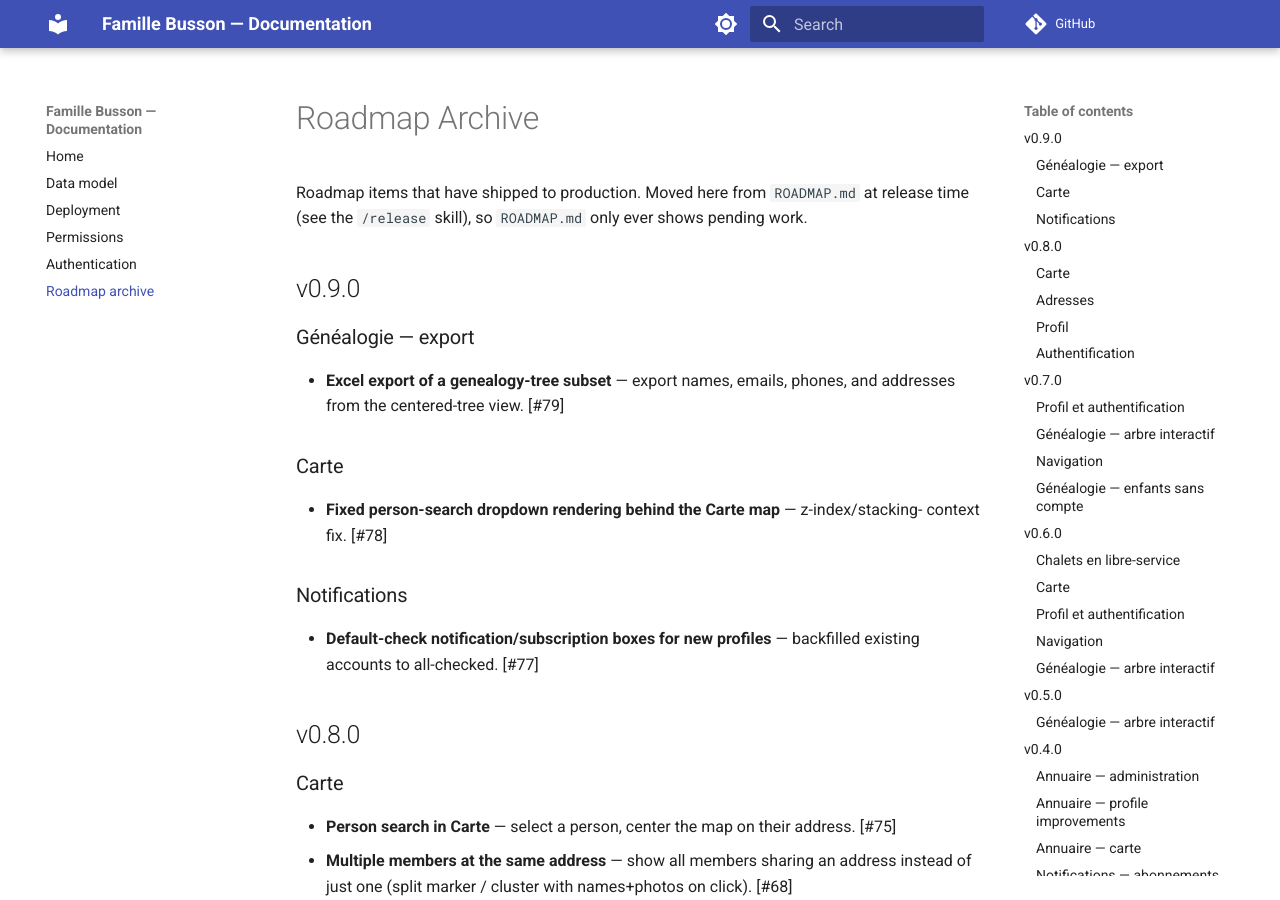
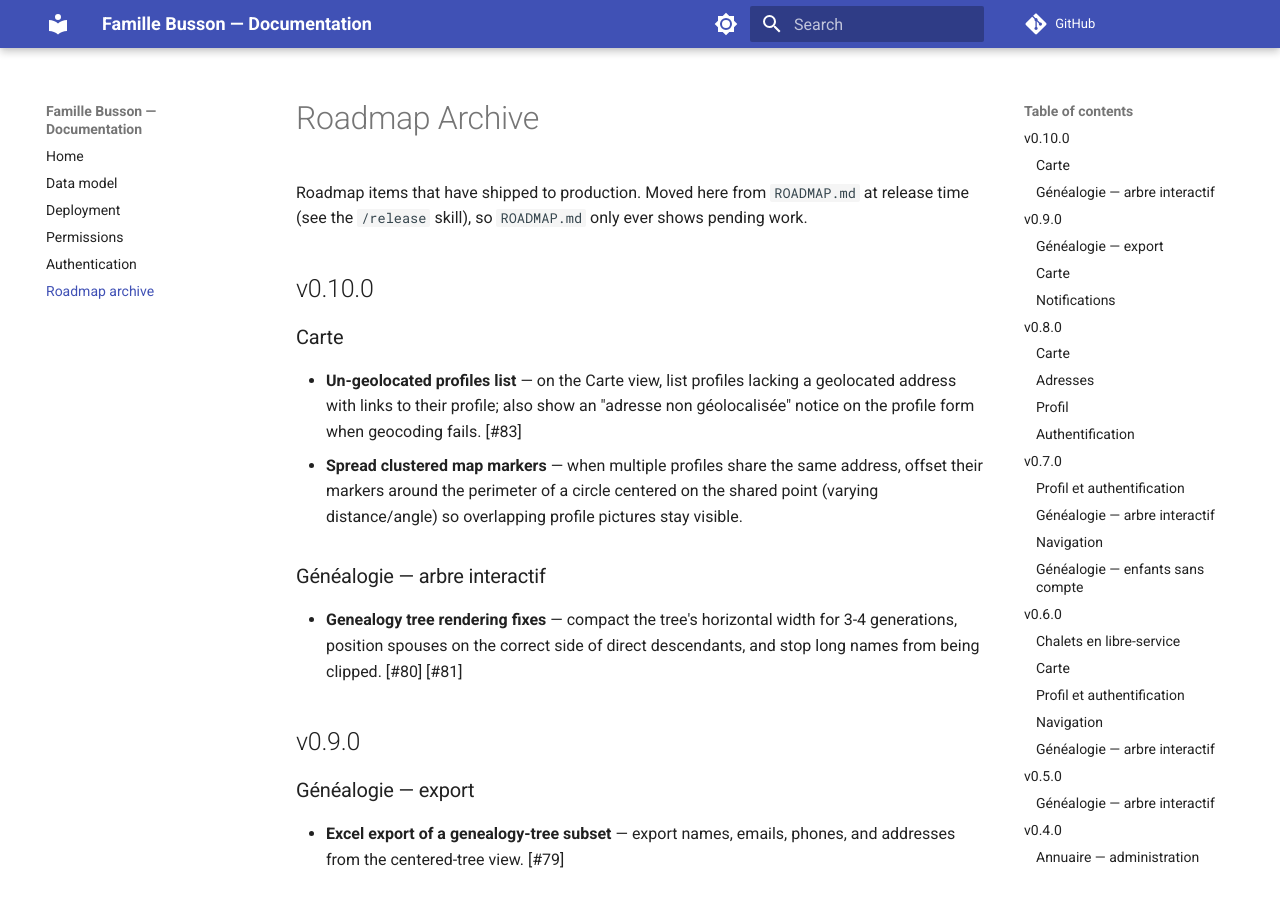
Before and after one commit to reboulip/famille-busson, an MkDocs documentation site: the page built from docs/ROADMAP_ARCHIVE.md, in a window 1280 px wide and 900 px high. Built offline with MkDocs 1.6.1 and Material for MkDocs 9.7.7, drawn with Linux system fonts in a browser that asks for light colours; comment, search, counter and statistics services are not loaded.

```diff
--- a/docs/ROADMAP_ARCHIVE.md
+++ b/docs/ROADMAP_ARCHIVE.md
@@ -2,6 +2,21 @@
 
 Roadmap items that have shipped to production. Moved here from `ROADMAP.md` at release
 time (see the `/release` skill), so `ROADMAP.md` only ever shows pending work.
+
+## v0.10.0
+
+### Carte
+- **Un-geolocated profiles list** — on the Carte view, list profiles lacking a
+  geolocated address with links to their profile; also show an "adresse non
+  géolocalisée" notice on the profile form when geocoding fails. [#83]
+- **Spread clustered map markers** — when multiple profiles share the same address,
+  offset their markers around the perimeter of a circle centered on the shared point
+  (varying distance/angle) so overlapping profile pictures stay visible.
+
+### Généalogie — arbre interactif
+- **Genealogy tree rendering fixes** — compact the tree's horizontal width for 3-4
+  generations, position spouses on the correct side of direct descendants, and stop
+  long names from being clipped. [#80] [#81]
 
 ## v0.9.0
 
--- a/pyproject.toml
+++ b/pyproject.toml
@@ -1,6 +1,6 @@
 [project]
 name = "famille-busson"
-version = "0.9.0"
+version = "0.10.0"
 description = "Add your description here"
 readme = "README.md"
 requires-python = ">=3.13"
```
Also changed, not shown: ROADMAP.md (+0 -15 lines).
